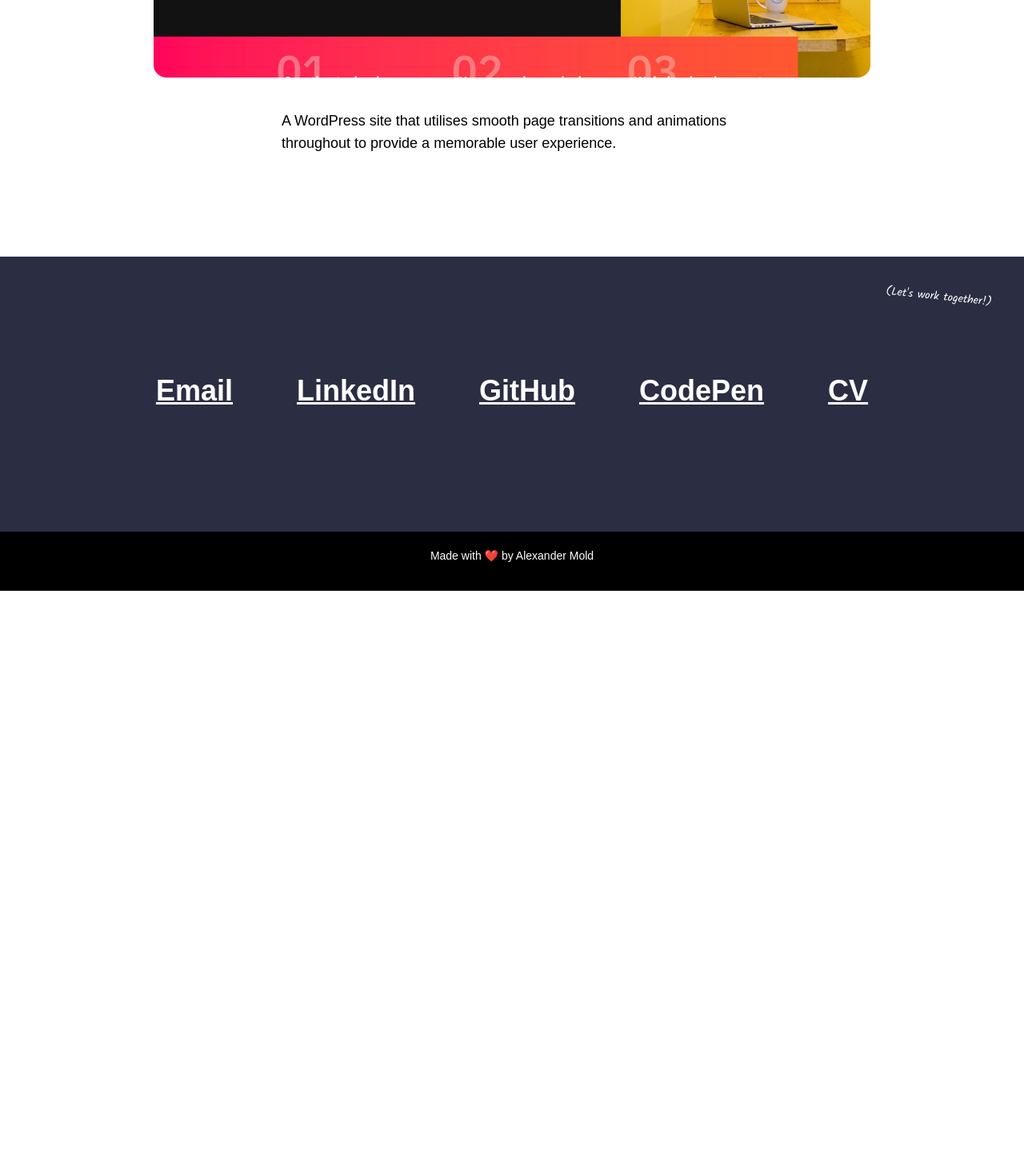
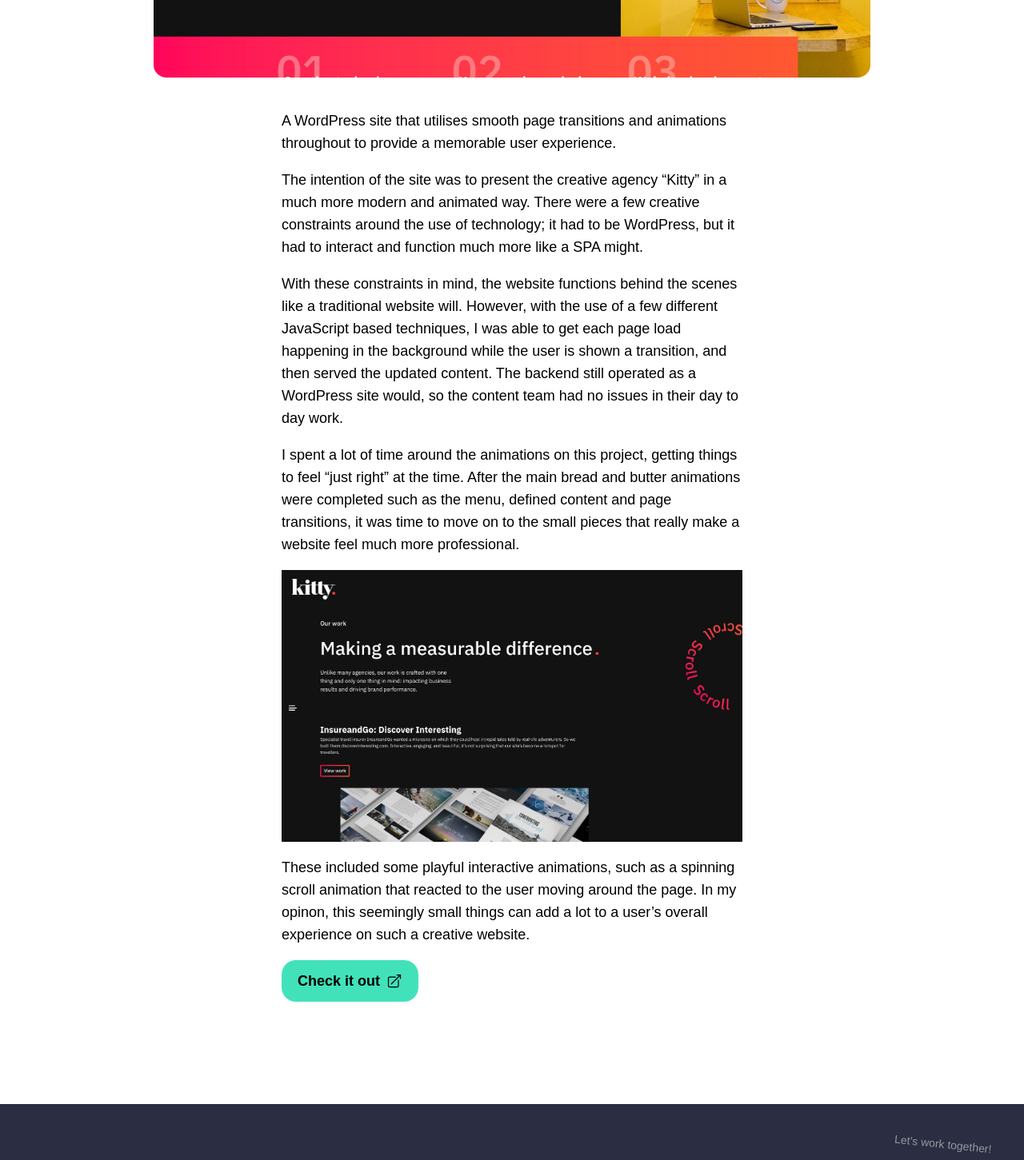
Before and after one commit to alexjmold/alexjmold-portfolio, an Astro site: page /portfolio/digital-agency-website in a window 1280 px wide. Shown: the part 680-2131 px from the top of the page at 80% size. Before the commit the page ends 1419 px from the top, so only its background shows below. Built offline with nearby package versions, Linux system fonts and the light colour scheme; Astro itself is replaced by a stand-in of ours.

Commit message:
Added content for digital agency website

```diff
--- a/src/components/CanvasBackground.astro
+++ b/src/components/CanvasBackground.astro
@@ -218,8 +218,18 @@
   <style lang="scss">
     .scroll-down-container {
       opacity: 0;
-      animation: OpacityIn 2500ms cubic-bezier(0.215, 0.61, 0.355, 1) forwards;
+      animation: OpacityInFull 2500ms cubic-bezier(0.215, 0.61, 0.355, 1)
+        forwards;
       animation-delay: 2500ms;
+    }
+
+    @keyframes OpacityInFull {
+      from {
+        opacity: 0;
+      }
+      to {
+        opacity: 1;
+      }
     }
 
     .scroll-down {
--- a/src/components/SiteFooter.astro
+++ b/src/components/SiteFooter.astro
@@ -5,12 +5,12 @@
 <footer class="w-full text-white relative">
   <div class="flex items-center justify-center pt-32 mb-10 sm:mt-32 sm:mb-24">
     <span
-      class="click-me absolute top-10 right-10 rotate-6 text-sm font-handwriting pointer-events-none"
+      class="click-me absolute top-10 right-10 rotate-6 text-sm pointer-events-none opacity-50"
     >
-      (Let's work together!)
+      Let's work together!
     </span>
     <div
-      class="md:flex md:gap-20 text-2xl sm:text-4xl font-bold text-white w-full sm:w-auto p-5"
+      class="md:flex md:gap-10 lg:gap-20 text-2xl md:text-3xl lg:text-4xl font-bold text-white w-full sm:w-auto p-5"
     >
       <p class="mb-10">
         <a
--- a/src/layouts/Layout.astro
+++ b/src/layouts/Layout.astro
@@ -1,7 +1,6 @@
 ---
 import { ViewTransitions } from 'astro:transitions';
 import '@fontsource-variable/outfit';
-import '@fontsource/kalam';
 import SiteFooter from '../components/SiteFooter.astro';
 import '../styles/global.scss';
 
--- a/src/layouts/PortfolioLayout.astro
+++ b/src/layouts/PortfolioLayout.astro
@@ -5,6 +5,7 @@ import '@fontsource/kalam';
 import SiteFooter from '../components/SiteFooter.astro';
 import AnimatedTitle from '../components/AnimatedTitle.astro';
 import ArrowLeft from '../../public/img/icons/arrow-left.svg?raw';
+import ExternalLink from '../../public/img/icons/external-link.svg?raw';
 import '../styles/global.scss';
 
 const { frontmatter } = Astro.props;
@@ -44,6 +45,21 @@ const { frontmatter } = Astro.props;
       </div>
       <div class="w-full max-w-xl mx-auto my-10 text-lg">
         <slot />
+        {
+          frontmatter.link && (
+            <a
+              href={frontmatter.link}
+              target="_blank"
+              rel="noopener"
+              class="site-link px-5 py-3 inline-flex font-bold items-center jusity-center gap-2 rounded-xl"
+            >
+              <span class="relative font-bold">{frontmatter.linkText}</span>
+              <span class="w-5 inline-block relative back-link-arrow overflow-hidden">
+                <Fragment set:html={ExternalLink} />
+              </span>
+            </a>
+          )
+        }
       </div>
     </div>
     <SiteFooter />
--- a/src/pages/index.astro
+++ b/src/pages/index.astro
@@ -29,7 +29,7 @@ const themes = ['green', 'red', 'yellow'];
   >
     <CanvasBackground />
     <span
-      class="click-me absolute top-10 left-10 -rotate-12 text-sm font-handwriting pointer-events-none"
+      class="click-me absolute top-10 left-10 -rotate-12 text-sm pointer-events-none"
     >
       (click me)
     </span>
@@ -159,7 +159,7 @@ const themes = ['green', 'red', 'yellow'];
       opacity: 0;
     }
     to {
-      opacity: 1;
+      opacity: 0.5;
     }
   }
 
--- a/src/pages/portfolio/digital-agency-website.md
+++ b/src/pages/portfolio/digital-agency-website.md
@@ -2,6 +2,18 @@
 layout: '../../layouts/PortfolioLayout.astro'
 title: 'Digital Agency Website'
 headerImage: '/img/portfolio/digital-agency-header.jpg'
+link: 'https://wearekitty.com/'
+linkText: 'Check it out'
 ---
 
 A WordPress site that utilises smooth page transitions and animations throughout to provide a memorable user experience.
+
+The intention of the site was to present the creative agency "Kitty" in a much more modern and animated way. There were a few creative constraints around the use of technology; it had to be WordPress, but it had to interact and function much more like a SPA might.
+
+With these constraints in mind, the website functions behind the scenes like a traditional website will. However, with the use of a few different JavaScript based techniques, I was able to get each page load happening in the background while the user is shown a transition, and then served the updated content. The backend still operated as a WordPress site would, so the content team had no issues in their day to day work.
+
+I spent a lot of time around the animations on this project, getting things to feel "just right" at the time. After the main bread and butter animations were completed such as the menu, defined content and page transitions, it was time to move on to the small pieces that really make a website feel much more professional.
+
+![Digital Agency Website Preview](../../../public/img/portfolio/digital-agency-website-preview.jpg)
+
+These included some playful interactive animations, such as a spinning scroll animation that reacted to the user moving around the page. In my opinon, this seemingly small things can add a lot to a user's overall experience on such a creative website.
```
Also changed, not shown: public/img/icons/external-link.svg (added), public/img/portfolio/digital-agency-website-preview.jpg (added).
